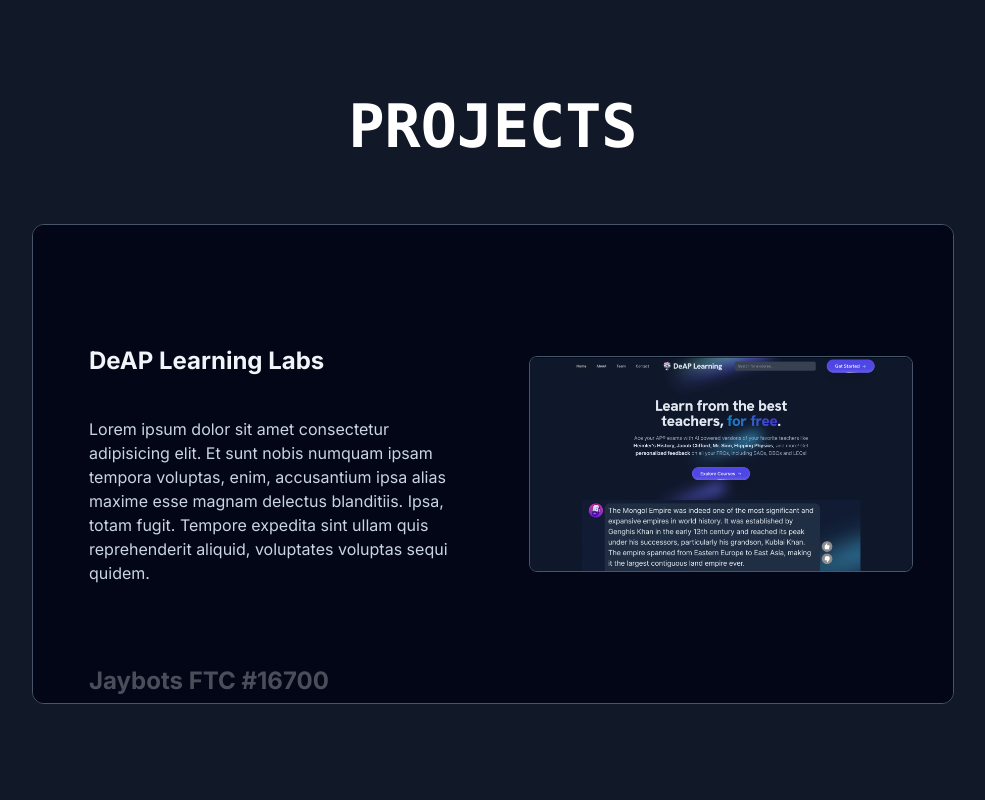
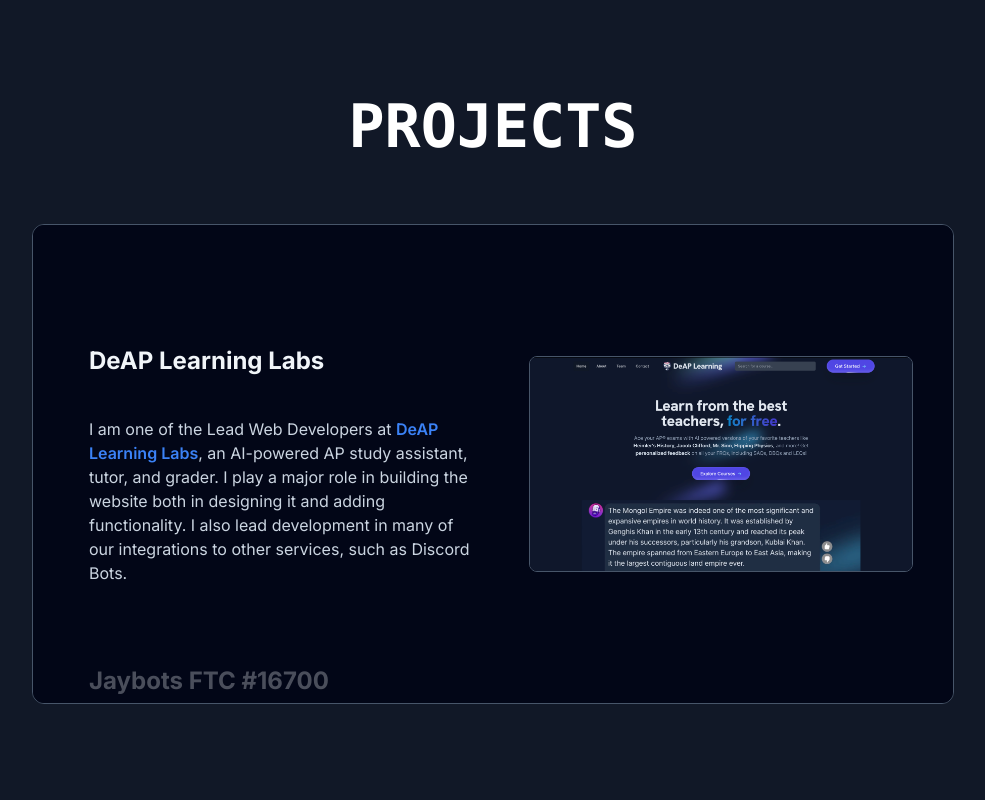
Before and after one commit to jedim101/matthewglasser.org, a Next.js app: page /projects in a window 1280 px wide. Shown: the top 800 px of the page, without its empty margins (147-1132 px from the left). Built offline with nearby package versions, Linux system fonts and the light colour scheme.

Commit message:
update project descriptions

```diff
--- a/app/projects/page.tsx
+++ b/app/projects/page.tsx
@@ -2,28 +2,64 @@
 import React from "react";
 import { StickyScroll } from "@/components/sticky-scroll";
 import TitleReveal from "@/components/titleReveal";
+import Link from "next/link";
 
 const content = [
 	{
 		title: "DeAP Learning Labs",
-		description:
-			"Lorem ipsum dolor sit amet consectetur adipisicing elit. Et sunt nobis numquam ipsam tempora voluptas, enim, accusantium ipsa alias maxime esse magnam delectus blanditiis. Ipsa, totam fugit. Tempore expedita sint ullam quis reprehenderit aliquid, voluptates voluptas sequi quidem.",
+		description: (
+			<>
+				I am one of the Lead Web Developers at{" "}
+				<Link
+					href="https://deaplearning.com"
+					target="_blank"
+					className="duration-150hover:text-blue-600 font-semibold text-blue-500">
+					DeAP Learning Labs
+				</Link>
+				, an AI-powered AP study assistant, tutor, and grader. I play a major role in building the website both in
+				designing it and adding functionality. I also lead development in many of our integrations to other services,
+				such as Discord Bots.
+			</>
+		),
 		image: "/images/deaplearning-com.png",
 		url: "https://deaplearning.com",
 		backgroundColor: "#020617",
 	},
 	{
 		title: "Jaybots FTC #16700",
-		description:
-			"Lorem ipsum dolor sit amet consectetur adipisicing elit. Et sunt nobis numquam ipsam tempora voluptas, enim, accusantium ipsa alias maxime esse magnam delectus blanditiis. Ipsa, totam fugit. Tempore expedita sint ullam quis reprehenderit aliquid, voluptates voluptas sequi quidem.",
+		description: (
+			<>
+				I am currently the CAD Leader of the Jaybots, but I have previously held roles as Manufacturer and Webmaster. I
+				have developed the{" "}
+				<Link
+					href="https://jaybots.org"
+					target="_blank"
+					className="duration-150hover:text-blue-600 font-semibold text-blue-500">
+					team website
+				</Link>{" "}
+				and played a significant role in the design, build, and code of the bot, as well as outreach events in our
+				community.
+			</>
+		),
 		image: "/images/jaybots-org.png",
 		url: "https://jaybots.org",
 		backgroundColor: "#172554",
 	},
 	{
 		title: "3D Mania Prints",
-		description:
-			"Lorem ipsum dolor sit amet consectetur adipisicing elit. Et sunt nobis numquam ipsam tempora voluptas, enim, accusantium ipsa alias maxime esse magnam delectus blanditiis. Ipsa, totam fugit. Tempore expedita sint ullam quis reprehenderit aliquid, voluptates voluptas sequi quidem.",
+		description: (
+			<>
+				In 2023, I founded{" "}
+				<Link
+					href="https://3dmaniaprints.etsy.com"
+					target="_blank"
+					className="duration-150hover:text-blue-600 font-semibold text-blue-500">
+					3D Mania Prints
+				</Link>
+				, an etsy shop that designs and 3D prints a variety of custom items for sale. I am currently working on updating
+				and adding to the selection of items, creating a company website, and even building my own 3D printers.
+			</>
+		),
 		image: "/images/3D Mania Prints.png",
 		url: "https://3dmaniaprints.etsy.com",
 		backgroundColor: "#7f1d1d",
--- a/components/sticky-scroll.tsx
+++ b/components/sticky-scroll.tsx
@@ -1,5 +1,5 @@
 "use client";
-import React, { useRef } from "react";
+import React, { ReactElement, ReactNode, useRef } from "react";
 import { useMotionValueEvent, useScroll } from "framer-motion";
 import { motion } from "framer-motion";
 import Image from "next/image";
@@ -11,7 +11,7 @@
 }: {
 	content: {
 		title: string;
-		description: string;
+		description: ReactNode;
 		image: string;
 		backgroundColor: string;
 		url: string;
@@ -73,7 +73,7 @@
 							</motion.p>
 						</div>
 					))}
-					<div className="h-10" />
+					<div className="h-14" />
 				</div>
 			</div>
 			<Link
```
